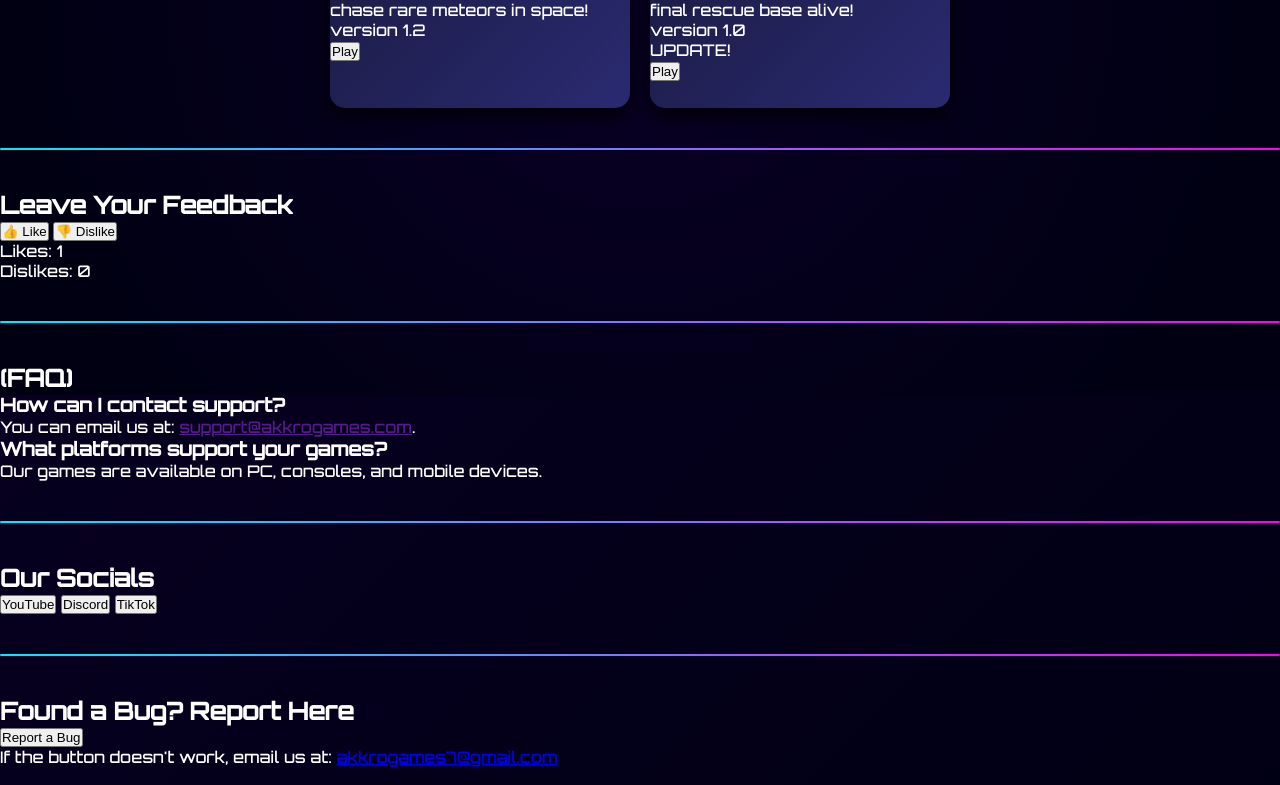
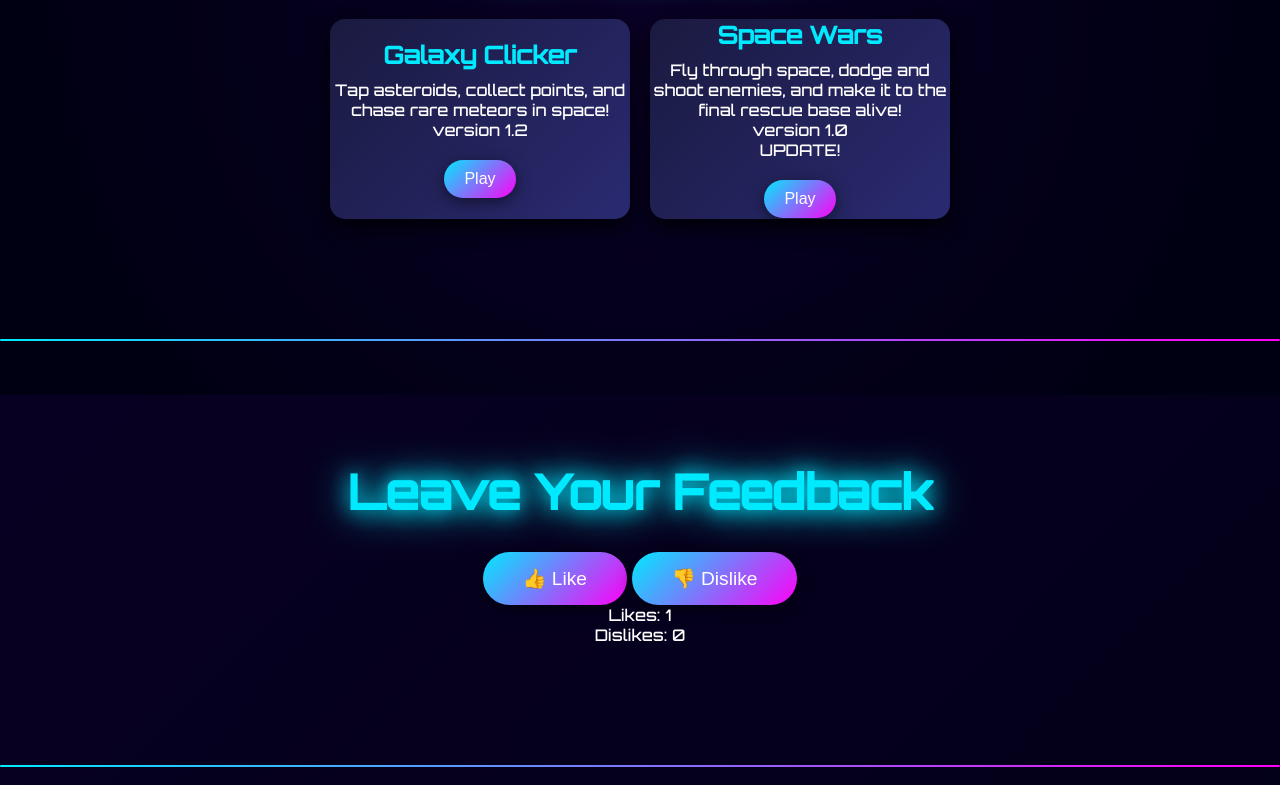
Before and after one commit to AkkroGames/GeneralAkkroGamesWebsite, a plain HTML site: page index.html in a window 1280 px wide. Shown: the part 405-1190 px from the top of the page. Drawn offline with Linux system fonts and the light colour scheme.

```diff
--- a/style.css
+++ b/style.css
@@ -1,18 +1,14 @@
-/* General Styles */
 * {
   margin: 0;
   padding: 0;
   box-sizing: border-box;
 }
-
 body {
   font-family: 'Orbitron', sans-serif;
   background: linear-gradient(135deg, #0a0026, #000013);
   color: #ffffff;
   overflow-x: hidden;
 }
-
-/* Background and Effects */
 .background {
   position: fixed;
   top: 0;
@@ -22,8 +18,6 @@ body {
   background: radial-gradient(circle at center, #0a0026, #000013 80%);
   z-index: -1;
 }
-
-/* Divider */
 .divider {
   width: 100%;
   height: 2px;
@@ -31,8 +25,6 @@ body {
   background: linear-gradient(90deg, #00eaff, #ff00f7);
   border-radius: 1px;
 }
-
-/* Header Styles */
 header {
   text-align: center;
   padding: 50px 20px;
@@ -45,15 +37,12 @@ header .logo {
   text-shadow: 0 0 10px #00eaff, 0 0 20px #ff00f7;
   margin-bottom: 20px;
 }
-
-/* Navigation Buttons */
 nav {
   margin-top: 30px;
   display: flex;
   justify-content: center;
   gap: 15px;
 }
-
 nav button {
   padding: 15px 30px;
   font-size: 1.2rem;
@@ -65,20 +54,26 @@ nav button {
   transition: transform 0.3s, box-shadow 0.3s;
   box-shadow: 0 4px 15px rgba(0, 0, 0, 0.5);
 }
-
 nav button:hover {
   transform: scale(1.1);
   box-shadow: 0 8px 30px rgba(0, 0, 0, 0.8);
 }
-
-/* Game Cards */
+section {
+  padding: 80px 20px;
+  text-align: center;
+}
+section h2 {
+  font-size: 3rem;
+  color: #00eaff;
+  text-shadow: 0 0 20px #00eaff, 0 0 40px #00eaff;
+  margin-bottom: 30px;
+}
 .game-card-container {
   display: flex;
   justify-content: center;
   gap: 20px;
   margin-top: 40px;
 }
-
 .game-card {
   width: 300px;
   height: 200px;
@@ -90,37 +85,54 @@ nav button:hover {
   justify-content: center;
   transition: transform 0.3s, box-shadow 0.3s;
 }
-
 .game-card:hover {
   transform: scale(1.05);
   box-shadow: 0 12px 30px rgba(0, 0, 0, 1);
 }
-
-/* Visitor Counter */
-#visitorCounter {
-  position: fixed;
-  bottom: 20px;
-  right: 20px;
+.card-content {
+  text-align: center;
+  color: #ffffff;
+}
+.card-content h3 {
+  font-size: 1.5rem;
+  color: #00eaff;
+  margin-bottom: 10px;
+}
+.card-content p {
+  font-size: 1rem;
+  margin-bottom: 20px;
+}
+.card-content button {
+  padding: 10px 20px;
+  font-size: 1rem;
+  border: none;
+  border-radius: 30px;
   background: linear-gradient(135deg, #00eaff, #ff00f7);
   color: #fff;
-  padding: 10px 20px;
-  border-radius: 10px;
+  cursor: pointer;
+  transition: transform 0.3s, box-shadow 0.3s;
+  box-shadow: 0 4px 15px rgba(0, 0, 0, 0.5);
+}
+.card-content button:hover {
+  transform: scale(1.1);
+  box-shadow: 0 8px 30px rgba(0, 0, 0, 0.8);
+}
+.feedback-buttons button,
+.social-buttons button,
+.bug-report button {
+  padding: 15px 40px;
   font-size: 1.2rem;
-  box-shadow: 0 4px 15px rgba(0, 0, 0, 0.6);
-  z-index: 1000;
+  border: none;
+  border-radius: 30px;
+  background: linear-gradient(135deg, #00eaff, #ff00f7);
+  color: #fff;
+  cursor: pointer;
+  transition: transform 0.3s, box-shadow 0.3s;
+  box-shadow: 0 4px 15px rgba(0, 0, 0, 0.5);
 }
-
-#visitorSquare {
-  width: 120px;
-  height: 120px;
-  background: linear-gradient(135deg, #00eaff, #ff00f7);
-  color: #ffffff;
-  display: inline-block;
-  font-size: 2rem;
-  line-height: 120px;
-  border-radius: 10px;
-  box-shadow: 0 6px 20px rgba(0, 0, 0, 0.8);
-  font-weight: bold;
-  text-shadow: 0 0 10px #ff00f7, 0 0 20px #00eaff;
-  transition: transform 0.3s, box-shadow 0.3s;
+.feedback-buttons button:hover,
+.social-buttons button:hover,
+.bug-report button:hover {
+  transform: scale(1.1);
+  box-shadow: 0 8px 30px rgba(0, 0, 0, 0.8);
 }
```
